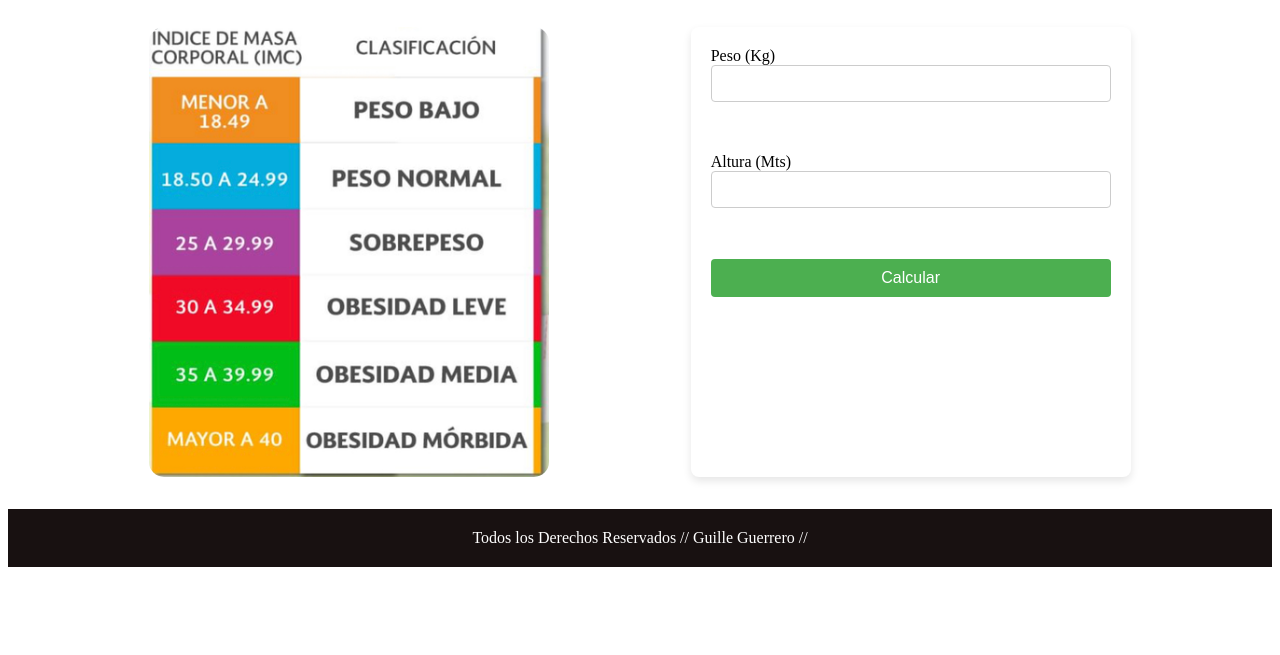
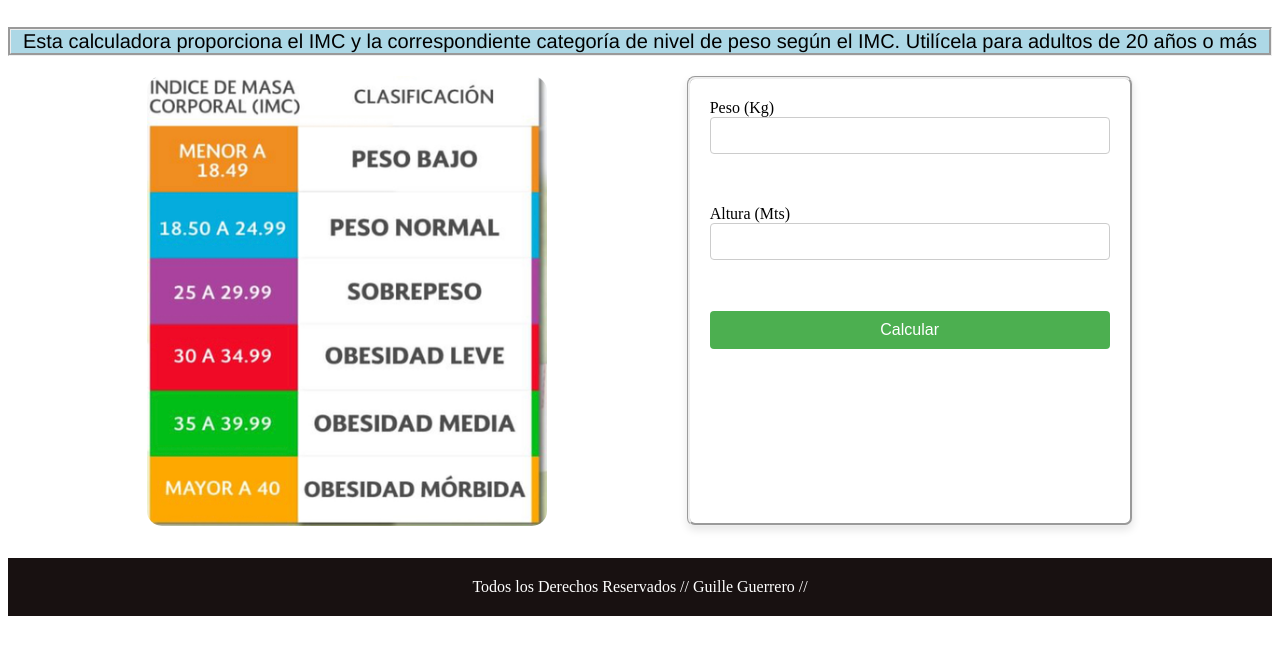
Before and after one commit to GuilleGuerrero-sv/imcproyect, a plain HTML site: page imc.html in a window 1280 px wide. Shown: the part 85-740 px from the top of the page. Drawn offline with Linux system fonts and the light colour scheme.

Commit message:
Se agregó un subtítulo y border style al form

```diff
--- a/imc.html
+++ b/imc.html
@@ -8,7 +8,7 @@
 </head>
 <body>
     <h1>Calculadora IMC</h1>
-
+   <p>Esta calculadora proporciona el IMC y la correspondiente categoría de nivel de peso según el IMC. Utilícela para adultos de 20 años o más</p>
 
     <main class="container">
         <img src="/assets/img/imc.png" alt="tabla de imc">
--- a/style.css
+++ b/style.css
@@ -8,6 +8,13 @@ h1{
     color: rgb(0, 0, 0);
     text-align: center;
     font-size: 45px;
+}
+p{
+    text-align: center;
+    font-family: 'Franklin Gothic Medium', 'Arial Narrow', Arial, sans-serif;
+    font-size: 20px;
+    border-style: groove;
+    background-color: lightblue;
 }
 
 /* Main */
@@ -28,6 +35,7 @@ h1{
     border-radius: 8px;
     box-shadow: 0 4px 8px rgba(0, 0, 0, 0.1);
     width: 400px;
+    border-style: groove;
 }
 img{
     width: 400px;
@@ -37,6 +45,7 @@ img{
 form {
     display: flex;
     flex-direction: column;
+
 }
 
 
```
